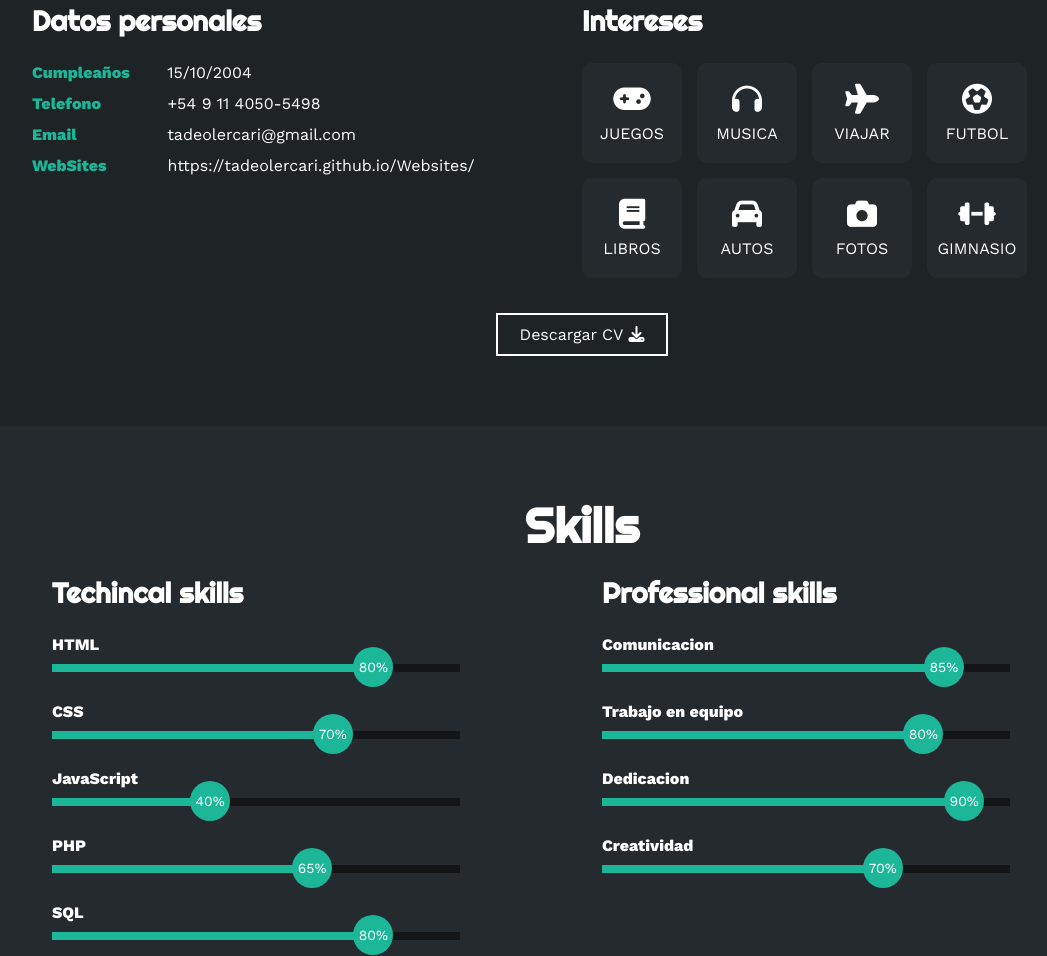
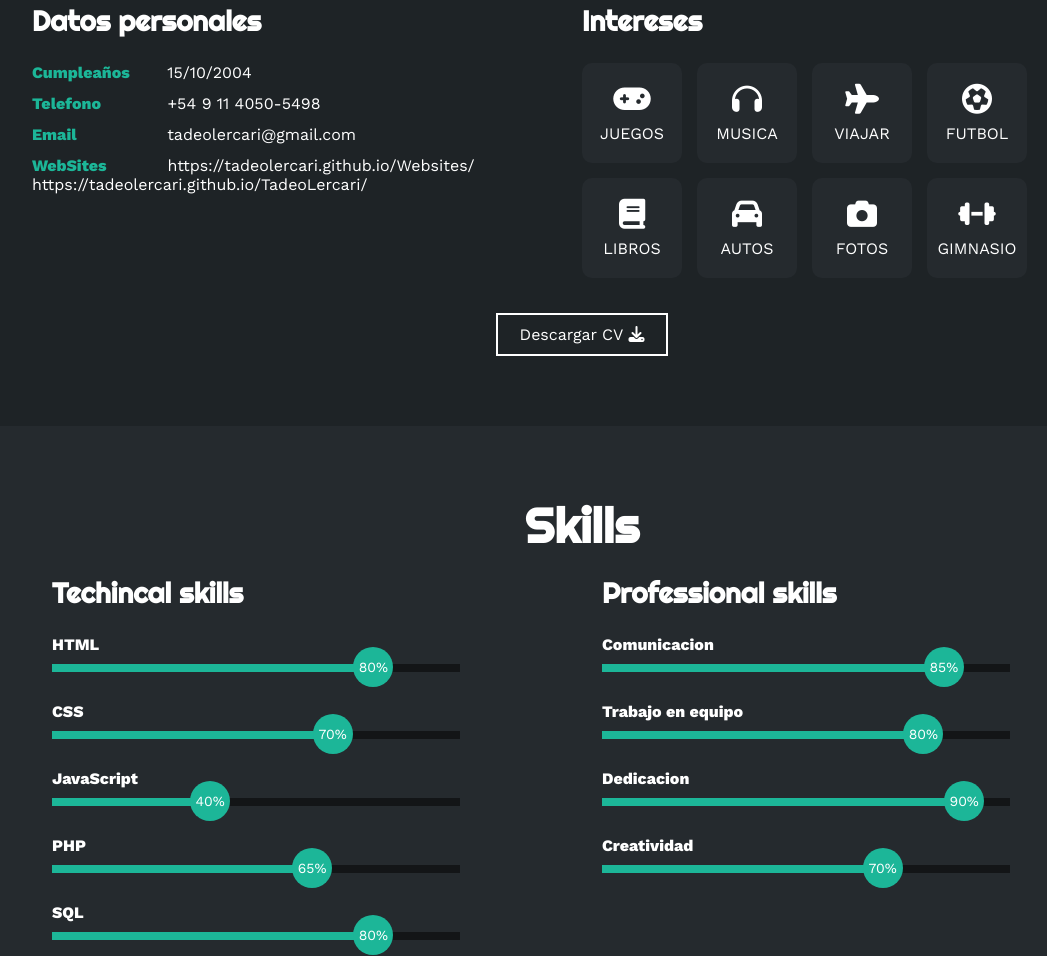
Before and after one commit to TadeoLercari/Portafolio, a plain HTML site: page index.html in a window 1280 px wide. Shown: the part 1010-1966 px from the top of the page, without its empty margins (58-1105 px from the left). Drawn offline with nearby package versions, Linux system fonts and the light colour scheme; a script that the page names is missing.

Commit message:
Add files via upload

```diff
--- a/index.html
+++ b/index.html
@@ -75,7 +75,7 @@
 						<li>
 						    <strong>WebSites</strong>
 							https://tadeolercari.github.io/Websites/
-							<!--Poner el que estoy haciendo ahora -->
+							https://tadeolercari.github.io/TadeoLercari/
 						</li>
 					</ul>
 				</div>
```
